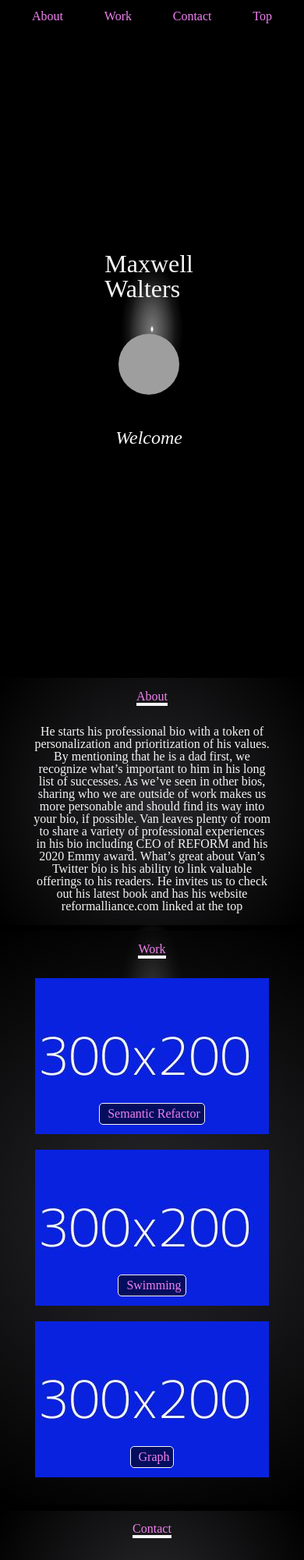
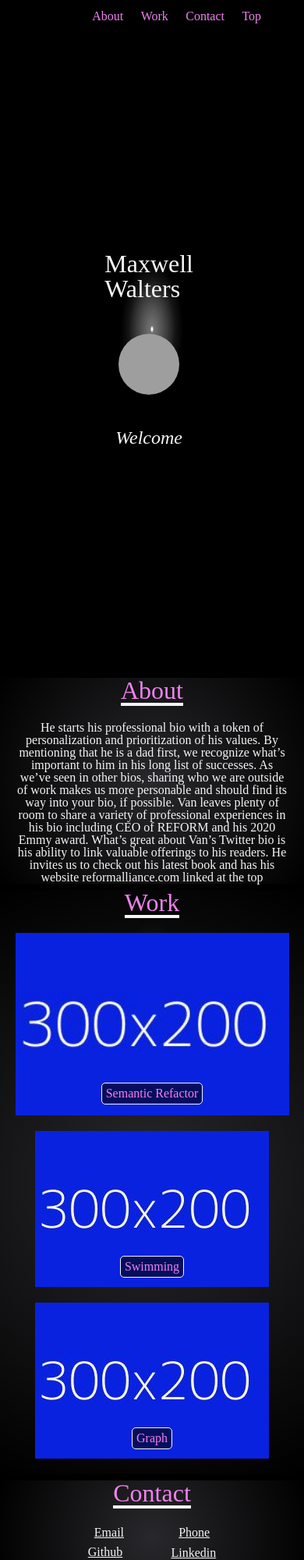
Before and after one commit to 4therealm/bug-free-disco, a plain HTML site: page index.html in a window 390 px wide. Shown: the top 2000 px of the page at 78% size. Drawn offline with Linux system fonts and the light colour scheme; grey boxes are pictures that could not be loaded.

Commit message:
adjusted measurement units

```diff
--- a/assets/styles/style.css
+++ b/assets/styles/style.css
@@ -90,10 +90,9 @@ header {
 }
 /* beginning of main content */
 .flex-container {
-  display: inline-flex;
-  /* changed to inline-flexbox in order to keep everything in the intended width */
+  display: flex;
+  justify-content: space-between;
   max-width: 100%;
-  padding: 4vw;
   margin-bottom: 2%;
   background: rgb(79, 78, 85);
   background: radial-gradient(circle, rgba(79, 78, 85, 0.511) 0%, rgba(0, 0, 0, 0.739) 100%);
@@ -103,37 +102,39 @@ header {
 .left-column {
   flex-shrink: 1;
   flex-grow: 1;
-  flex-basis: 30%;
+  /* flex-basis: 30%; */
   text-align: right;
-  max-width: 15vw;
+  max-width: 10%;
   border-right: 2px solid rgb(252, 252, 252);
 }
 .right-column {
-  max-width: 78vw;
-  overflow-wrap: normal;
+  max-width: 90%;
+  /* overflow-wrap: normal; */
   flex-shrink: 1;
   flex-grow: 1;
-  flex-basis: 70%;
+  /* flex-basis: 70%; */
 
 }
 /* min width on title designated to keep the vertical borderline aligned throughout the sections */
 .title {
+  padding-right: 5%;
   color: violet;
-  /* min-width: 8vw; */
+  font-size: 2rem;
 }
 #my-work {
-  max-width: 78vw;
+  max-width: 100%;
   display: flex;
   flex-flow: wrap;
   justify-content: flex-start;
   align-items: center;
+  gap: 5%;
 }
 /* the app-links apply to each link unit. with all app-links having a flex-basis of 0 and app-link-1 having a higher flex-grow, it will grow slightly larger than the other link units and fill the space */
 .app-links {
   flex-grow: 0.5;
   flex-shrink: 1;
   flex-basis: 5%;
-  width: 85vw;
+  width: 100%;
   position: relative;
   display: flex;
   flex-flow: row wrap;
@@ -167,7 +168,7 @@ header {
   bottom: 6%;
   z-index: 1;
   min-width: min-content;
-  padding: 5px 5px 5px 10px;
+  padding: 5px;
   background-color: rgba(0, 0, 0, 0.576);
   border: 1px solid whitesmoke;
   border-radius: 5px;
@@ -178,22 +179,24 @@ header {
 
 #contact {
   display: flex;
-  max-width: 100vw;
-  width: fit-content;
+  max-width: 100%;
+  /* width: fit-content; */
 }
 #contact ul {
   display: flex;
   flex-flow: row wrap;
-  justify-content: space-around;
-  width: 78vw;
+  justify-content: space-between;
+  width: 100%;
   list-style-type: none;
 }
 #contact a {
-  font-size: x-large;
+  flex-shrink: 1;
+  display: inline-block;
+  font-size: large;
 }
 footer {
-  max-width: 100vw;
-  padding: 10px;
+  max-width: 100%;
+  /* padding: 10px; */
   text-align: center;
 }
 footer h5 {
@@ -214,22 +217,24 @@ footer h5 {
     margin: 0;
   }
   body {
-    max-width: 92vw;
+    width: 100%;
   }
   /* eliminating margin and padding allowed for easier use of VW  */
 
   header {
-    max-width: 115vw;
-    width: 100vw;
+    width: 100%;
+    justify-content: center;
   }
   #top-nav {
-    width: 112vw;
+    display: flex;
+    width: 100%;
     justify-content: space-evenly;
     align-items: center;
+    gap: 15%;
   }
   #flex-banner {
     justify-content: center;
-    max-width: 100vw;
+    max-width: 100%;
     flex-flow: column;
     align-items: center;
     gap: 5%;
@@ -251,14 +256,13 @@ footer h5 {
   .flex-container {
     flex-flow: column;
     align-items: center;
-    max-width: 100vw;
-    width: 100vw;
+    width: 100%;
   }
   /* removed right border and gave space under where the title will be*/
   .left-column {
     min-width: max-content;
     border-right: none;
-    padding-bottom: 3vh;
+    padding-bottom: 5%;
   }
   /* put bottom border on title instead of whole column */
   .title {
@@ -269,20 +273,24 @@ footer h5 {
   }
   #my-work {
     justify-content: center;
-    max-width: 0;
   }
   .app-links {
     margin-bottom: 20px;
   }
 
   #contact {
-    margin-bottom: 10vh;
+    margin-bottom: 10%;
   }
   #contact ul {
-    gap: 5vw;
+    gap: 30%;
+    justify-content: space-evenly;
+  }
+  #contact li a{
+    padding: 10% 0% 10% 0%;
+    font-size: 1rem;
   }
   footer {
-    max-width: 100vw;
+    max-width: 100%;
   }
 }
 /* tablets. layout: columns */
@@ -378,7 +386,7 @@ footer h5 {
 /* laptops and larger tablets. layout: rows */
 @media screen and (min-width:769px) and (max-width:1024px) {
   body {
-    width: 100vw;
+    width: 100%;
   }
   #profilepic {
     width: 30vw;
@@ -388,23 +396,24 @@ footer h5 {
     display: flex;
     flex-flow: row;
     padding: 0;
-    width: 96vw;
   }
   .left-column {
-    min-width: 17vw;
+    min-width: 18%;
     padding: 0;
     text-align: left;
   }
   .right-column {
-    width: 81vw;
+    width: 80%;
   }
   #my-work {
-    width: 81vw;
+    width: max-content;
     justify-content: space-evenly;
   }
+  .app-images{
+    flex-shrink: 2;
+  }
   #contact {
-    max-width: max-content;
-    width: max-content;
+    max-width: 100%;
   }
 
 }
--- a/index.html
+++ b/index.html
@@ -58,15 +58,17 @@
 
       <div class="right-column">
         <div id="my-work">
+          <!-- could change to article -->
+          <!-- add attributes onto images -->
           <a class="app-links" id="app-link-1"  href="https://4therealm.github.io/semantic-refactory/">
-            <img class="app-images" id="app-images-1" src="assets/images/300x200.jpg" alt="">
+            <img class="app-images" id="app-images-1" src="assets/images/300x200.jpg" alt="placeholder image">
             <h3 class="app-title">Semantic Refactor</h3>
           </a>
           <a class="app-links" href="">
-            <img class="app-images" src="assets/images/300x200.jpg" alt="">
+            <img class="app-images" src="assets/images/300x200.jpg" alt="placeholder image">
             <h3 class="app-title">Swimming</h3>
           </a>
-          <a class="app-links" href=""><img class="app-images" src="assets/images/300x200.jpg" alt=""><h3 class="app-title">Graph</h3>
+          <a class="app-links" href=""><img class="app-images" src="assets/images/300x200.jpg" alt="placeholder image"><h3 class="app-title">Graph</h3>
           </a>
         </div>
       </div>
```
